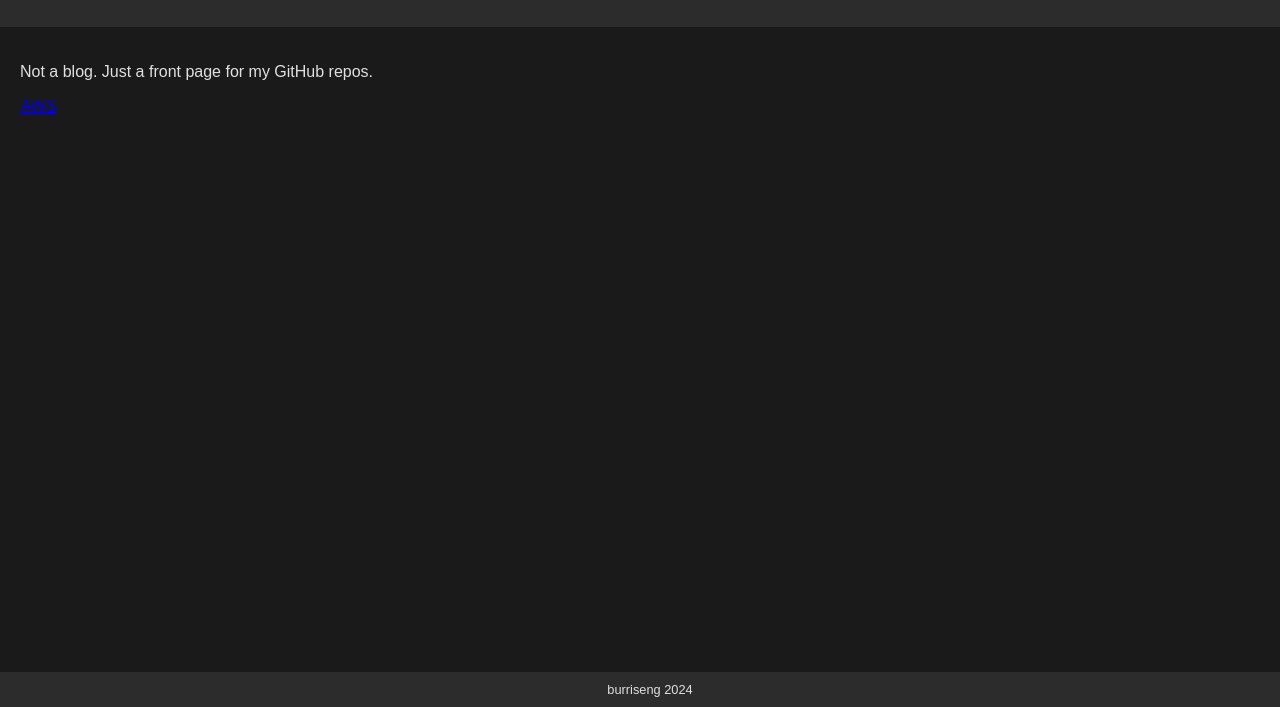
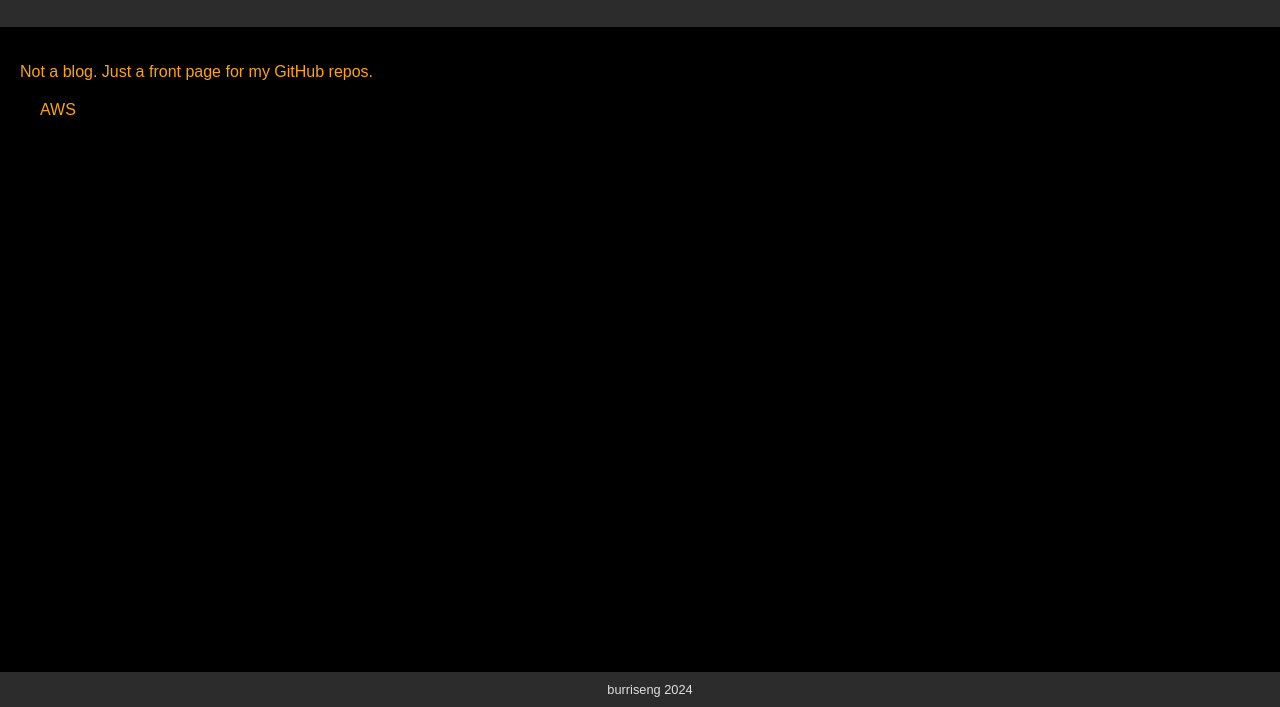
Before and after one commit to burriseng/burriseng.github.io, a plain HTML site: page index.html in a window 1280 px wide. Shown: the part 93-800 px from the top of the page. Drawn offline with Linux system fonts and the light colour scheme.

Commit message:
Orange text and links.

```diff
--- a/index.html
+++ b/index.html
@@ -7,13 +7,14 @@
     <style>
         body {
             font-family: Arial, sans-serif;
-            background-color: #1a1a1a;
-            color: #e0e0e0;
+            background-color: #000000;
+            color: #FFA500;
             margin: 0;
             padding: 0;
         }
         header {
             background-color: #2c2c2c;
+            color: #FFFFFF;
             padding: 20px;
             text-align: left;
         }
@@ -31,6 +32,24 @@
         img {
             max-width: 100%;
             height: auto;
+
+        }
+        .links-container {
+            margin-top: 20px;
+            padding-left: 20px;
+        }
+        .links-container a {
+            display: block;
+            color: #FFA500; /* Orange link text */
+            text-decoration: none;
+            margin-bottom: 5px;
+        }
+        .links-container a:link, .links-container a:visited {
+            color: #FFA500; /* Orange link text before and after clicking */
+        }
+        .links-container a:hover {
+            text-decoration: underline;
+
         }
         footer {
             background-color: #2c2c2c;
```
Also changed, not shown: 1 other file.
